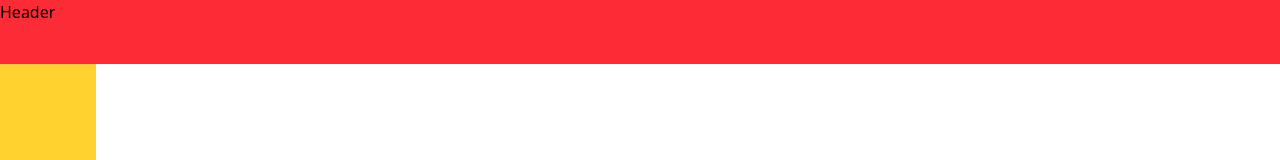
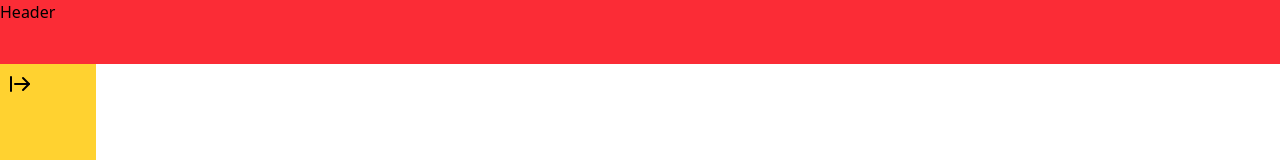
Before and after one commit to kareemx17/Sheltr, a Next.js app: page / in a window 1280 px wide. Shown: the top 160 px of the page. Built offline with nearby package versions, Linux system fonts and the light colour scheme.

Commit message:
sidebar updated

```diff
--- a/components/Sidebar.jsx
+++ b/components/Sidebar.jsx
@@ -1,9 +1,25 @@
+"use client";
+import { useState } from "react";
+import { ArrowRightFromLine } from "lucide-react";
+
 const Sidebar = () => {
-    return (
-        <div className="flex flex-col w-24 h-[calc(100vh-64px)] bg-amber-300">
-            <button></button>
-        </div>
-     );
-}
+  const [sidebarExpanded, setSidebarExpanded] = useState(false);
+
+  const toggleSidebar = () => {
+    setSidebarExpanded((prev) => !prev);
+  };
+
+  return (
+    <div
+      className={`flex flex-col transition-all duration-300 h-[calc(100vh-64px)] bg-amber-300 ${
+        sidebarExpanded ? "w-64" : "w-24"
+      }`}
+    >
+      <button onClick={toggleSidebar} className="p-2">
+        <ArrowRightFromLine />
+      </button>
+    </div>
+  );
+};
 
 export default Sidebar;
--- a/package.json
+++ b/package.json
@@ -10,6 +10,7 @@
   },
   "dependencies": {
     "create-next-app": "^15.3.0",
+    "lucide-react": "^0.487.0",
     "next": "15.3.0",
     "react": "^19.0.0",
     "react-dom": "^19.0.0"
```
Also changed, not shown: 1 other file (tests, documents, lock files or other folders).
